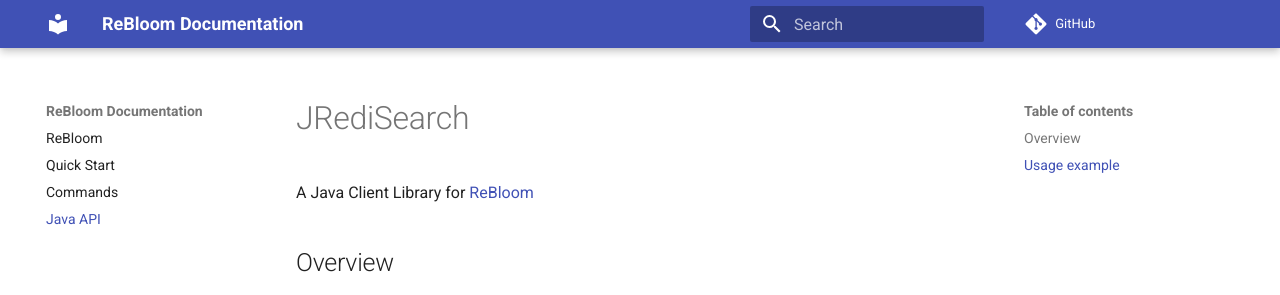
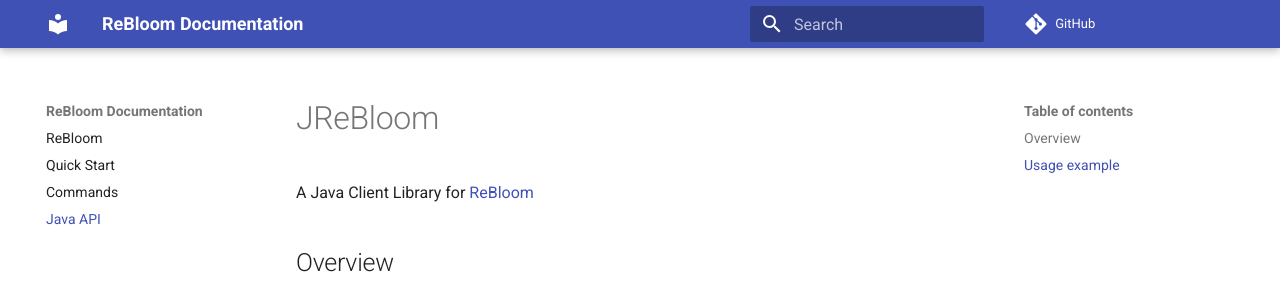
Before and after one commit to RedisBloom/RedisBloom, an MkDocs documentation site: the page built from docs/Java_Client.md, in a window 1280 px wide and 1094 px high. Shown: the top 295 px of the window. Built offline with MkDocs 1.6.1 and Material for MkDocs 9.7.7, drawn with Linux system fonts in a browser that asks for light colours; comment, search, counter and statistics services are not loaded; old or Windows-style settings are respelled for this version of MkDocs.

Commit message:
We're rebloom, not redisearch

```diff
--- a/docs/Java_Client.md
+++ b/docs/Java_Client.md
@@ -1,4 +1,4 @@
-# JRediSearch
+# JReBloom
 
 A Java Client Library for [ReBloom](https://rebloom.io)
 
```
